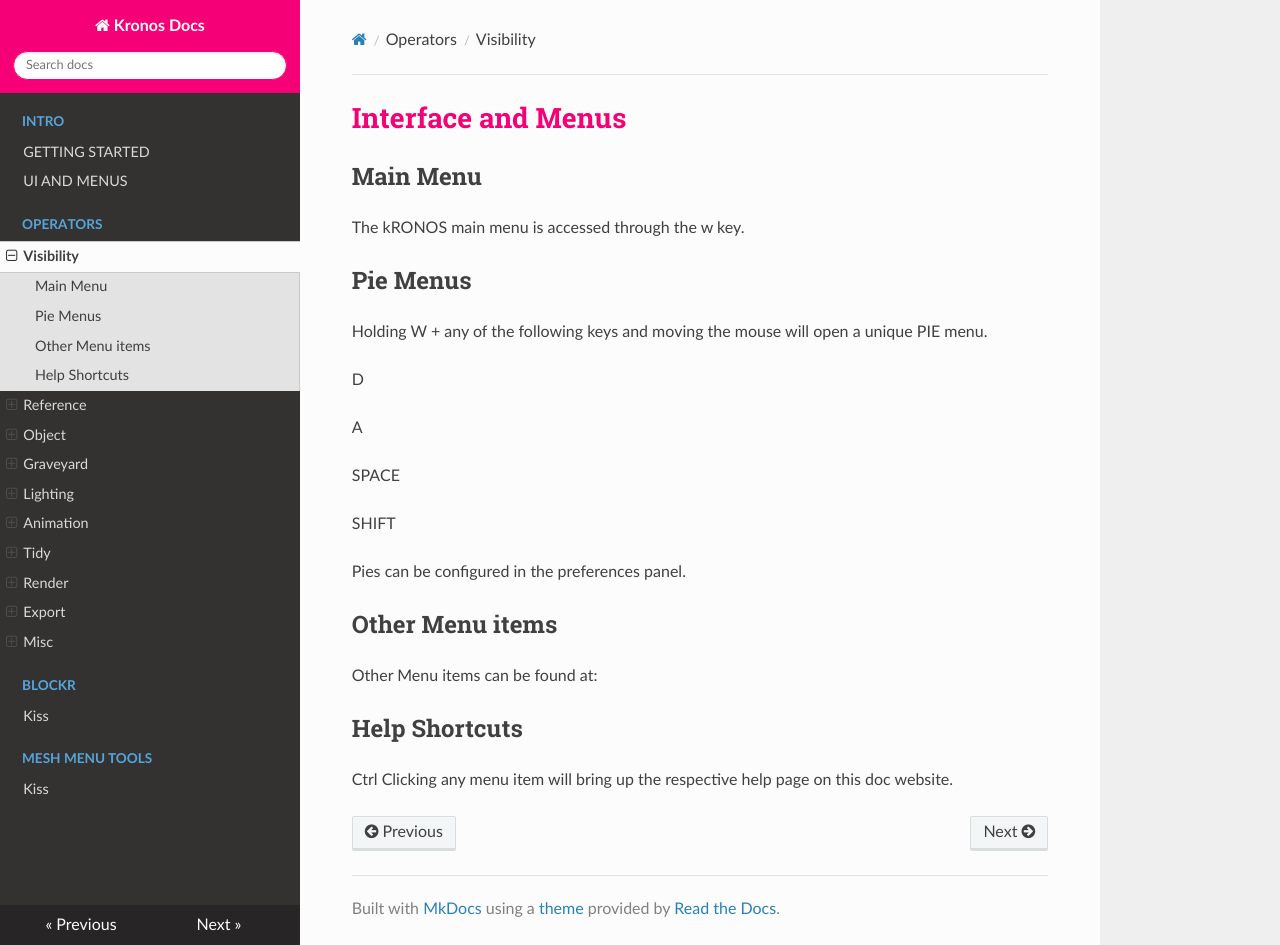
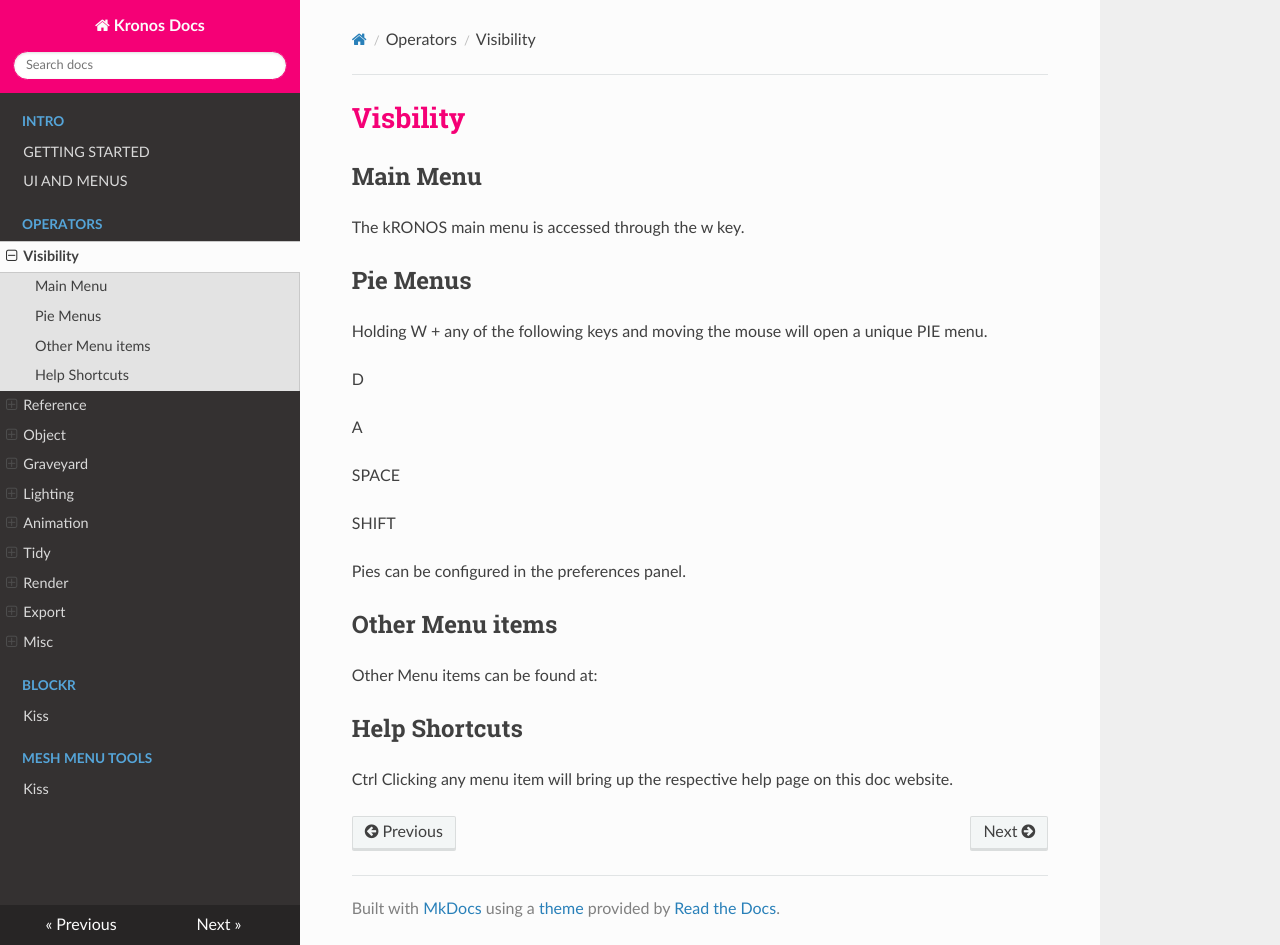
Before and after one commit to CGLIFE7/KronosDocs, an MkDocs documentation site: the page built from docs/docs/tutorial/visibility.md, in a window 1280 px wide and 945 px high. Built offline with MkDocs 1.6.1, drawn with Linux system fonts in a browser that asks for light colours; nearby versions of some CDN libraries.

Commit message:
Update visibility.md

```diff
--- a/docs/docs/tutorial/visibility.md
+++ b/docs/docs/tutorial/visibility.md
@@ -1,4 +1,4 @@
-# Interface and Menus
+# Visbility
 
 
 
```
